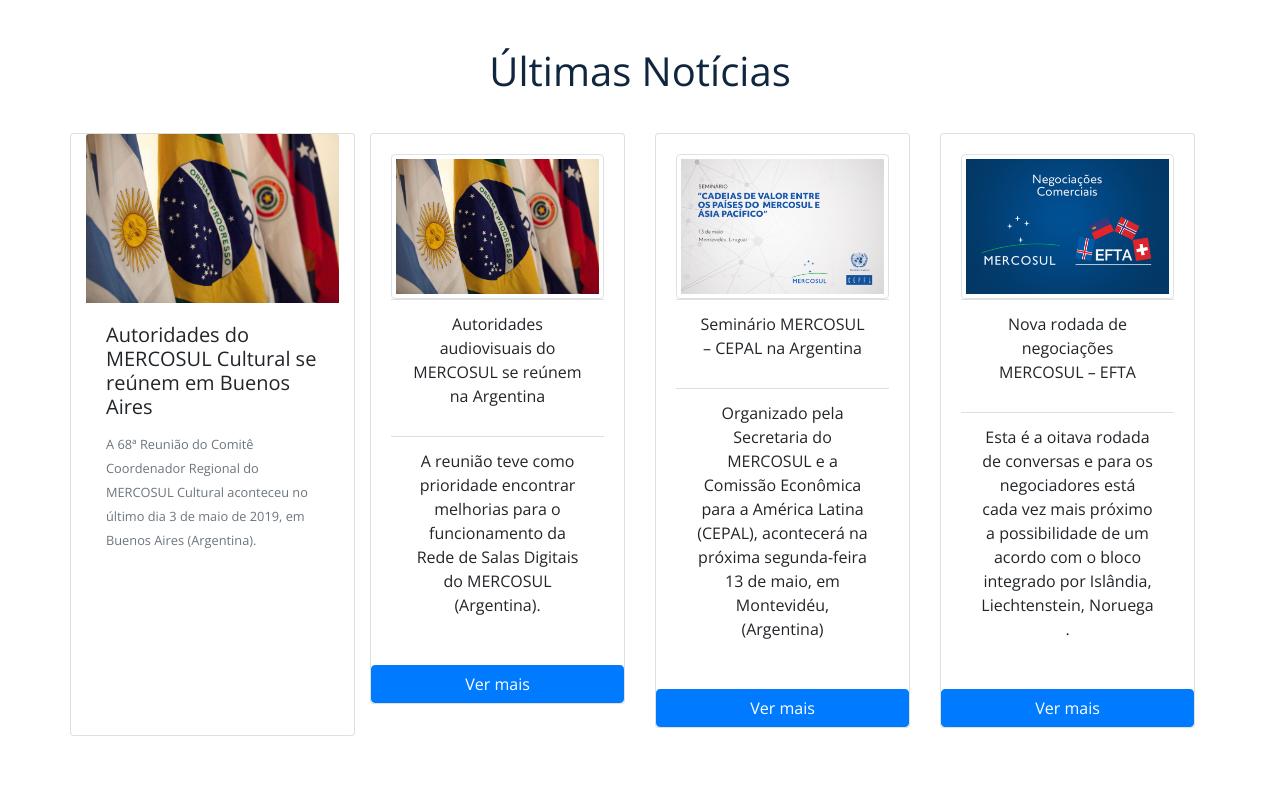
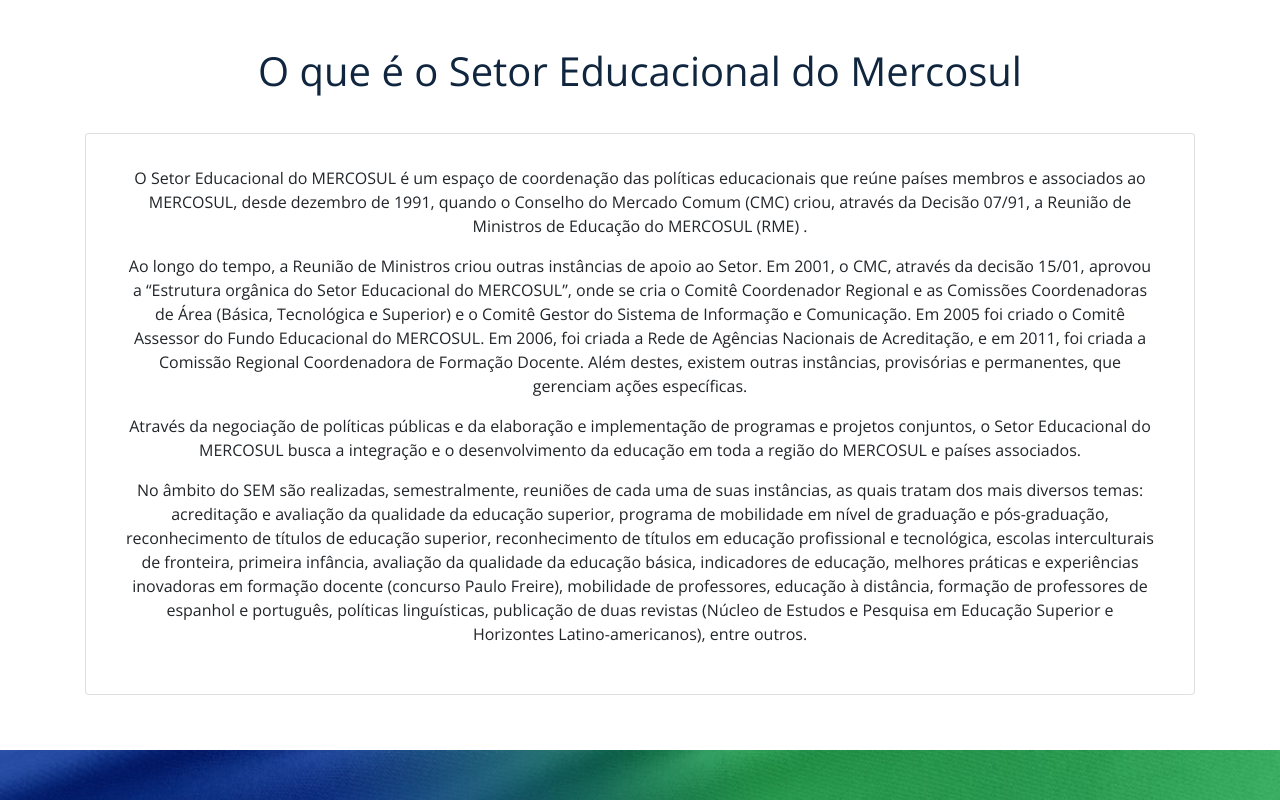
Before and after one commit to Sabrina32-32/TCC-Educa-o, a plain HTML site: page index.html in a window 1280 px wide. Shown: the part 760-1560 px from the top of the page. Drawn offline with nearby package versions, Linux system fonts and the light colour scheme.

Commit message:
excluindo noticias

```diff
--- a/index.html
+++ b/index.html
@@ -23,9 +23,6 @@
 
       <div class="collapse navbar-collapse" id="navbarsite">
         <ul class="navbar-nav ml-auto">
-          <li class="nav-item">
-            <a href="#" class="nav-link">Notícias</a>
-          </li>
           <li class="nav-item">
             <a href="./artigo1.html" class="nav-link">Artigos</a>
           </li>
@@ -53,74 +50,27 @@
       <article class="container">
         <div class="row">
           <header class="col-12">
-            <h1 class="text-center">Últimas Notícias</h1>
+            <h1 class="text-center">O que é o Setor Educacional do Mercosul</h1>
           </header>
         </div>
         <div class="row">
-          <div class="card mb-3 col-sm-12 col-md-4 col-lg-3">
-            <img class="card-img-top" src="./img/bandeiras.jpg" alt="Bandeira mercosul">
-            <div class="card-body">
-              <h5 class="card-title">Autoridades do MERCOSUL Cultural se reúnem em Buenos Aires</h5>
-              <p class="card-text">
-                <small class="text-muted">
-                  A 68ª Reunião do Comitê Coordenador Regional do MERCOSUL Cultural aconteceu no último dia 3 de
-                  maio de 2019, em Buenos Aires (Argentina).
-                </small>
-              </p>
-            </div>
-          </div>
 
-          <div class="col-sm-12 col-md-4 col-lg-3">
-            <div class="card text-center mb-4">
+
+
+          <div class="col-sm-12 ">
+            <div class="card text-center ">
               <div class="card-body">
                 <ul class="list-group list-group-flush">
-                  <img class="img-fluid img-thumbnail" src="./img/bandeiras.jpg">
+
                   <li class="list-group-item">
-                    <p>Autoridades audiovisuais do MERCOSUL se reúnem na Argentina</p>
-                  </li>
-                  <li class="list-group-item">
-                    <p>A reunião teve como prioridade encontrar melhorias para o funcionamento da Rede de Salas Digitais
-                      do MERCOSUL (Argentina).</p>
+                    <p>O Setor Educacional do MERCOSUL é um espaço de coordenação das políticas educacionais que reúne países membros e associados ao MERCOSUL, desde dezembro de 1991, quando o Conselho do Mercado Comum (CMC) criou, através da Decisão 07/91, a Reunião de Ministros de Educação do MERCOSUL (RME) .</p>
+                    <p>Ao longo do tempo, a Reunião de Ministros criou outras instâncias de apoio ao Setor. Em 2001, o CMC, através da decisão 15/01, aprovou a “Estrutura orgânica do Setor Educacional do MERCOSUL”, onde se cria o Comitê Coordenador Regional e as Comissões Coordenadoras de Área (Básica, Tecnológica e Superior) e o Comitê Gestor do Sistema de Informação e Comunicação. Em 2005 foi criado o Comitê Assessor do Fundo Educacional do MERCOSUL. Em 2006, foi criada a Rede de Agências Nacionais de Acreditação, e em 2011, foi criada a Comissão Regional Coordenadora de Formação Docente. Além destes, existem outras instâncias, provisórias e permanentes, que gerenciam ações específicas.</p>
+                    <p>Através da negociação de políticas públicas e da elaboração e implementação de programas e projetos conjuntos, o Setor Educacional do MERCOSUL busca a integração e o desenvolvimento da educação em toda a região do MERCOSUL e países associados.</p>
+                    <p>No âmbito do SEM são realizadas, semestralmente, reuniões de cada uma de suas instâncias, as quais tratam dos mais diversos temas: acreditação e avaliação da qualidade da educação superior, programa de mobilidade em nível de graduação e pós-graduação, reconhecimento de títulos de educação superior, reconhecimento de títulos em educação profissional e tecnológica, escolas interculturais de fronteira, primeira infância, avaliação da qualidade da educação básica, indicadores de educação, melhores práticas e experiências inovadoras em formação docente (concurso Paulo Freire), mobilidade de professores, educação à distância, formação de professores de espanhol e português, políticas linguísticas, publicação de duas revistas (Núcleo de Estudos e Pesquisa em Educação Superior e Horizontes Latino-americanos), entre outros.</p>
                   </li>
                 </ul>
               </div>
-              <button class="btn btn-primary">Ver mais</button>
-            </div>
-          </div>
 
-          <div class="col-sm-12 col-md-4 col-lg-3">
-            <div class="card text-center mb-4">
-              <div class="card-body">
-                <ul class="list-group list-group-flush">
-                  <img class="img-fluid img-thumbnail" src="./img/MERCOSURN.png">
-                  <li class="list-group-item">
-                    <p>Seminário MERCOSUL – CEPAL na Argentina</p>
-                  </li>
-                  <li class="list-group-item">
-                    <p>Organizado pela Secretaria do MERCOSUL e a Comissão Econômica para a América Latina (CEPAL),
-                      acontecerá na próxima segunda-feira 13 de maio, em Montevidéu, (Argentina) </p>
-                  </li>
-                </ul>
-              </div>
-              <button class="btn btn-primary">Ver mais</button>
-            </div>
-          </div>
-
-          <div class="col-sm-12 col-md-4 col-lg-3">
-            <div class="card text-center mb-4">
-              <div class="card-body">
-                <ul class="list-group list-group-flush">
-                  <img class="img-fluid img-thumbnail" src="./img/Portada.png">
-                  <li class="list-group-item">
-                    <p>Nova rodada de negociações MERCOSUL – EFTA</p>
-                  </li>
-                  <li class="list-group-item">
-                    <p>Esta é a oitava rodada de conversas e para os negociadores está cada vez mais próximo a
-                      possibilidade de um acordo com o bloco integrado por Islândia, Liechtenstein, Noruega .</p>
-                  </li>
-                </ul>
-              </div>
-              <button class="btn btn-primary">Ver mais</button>
             </div>
           </div>
         </div>
```
